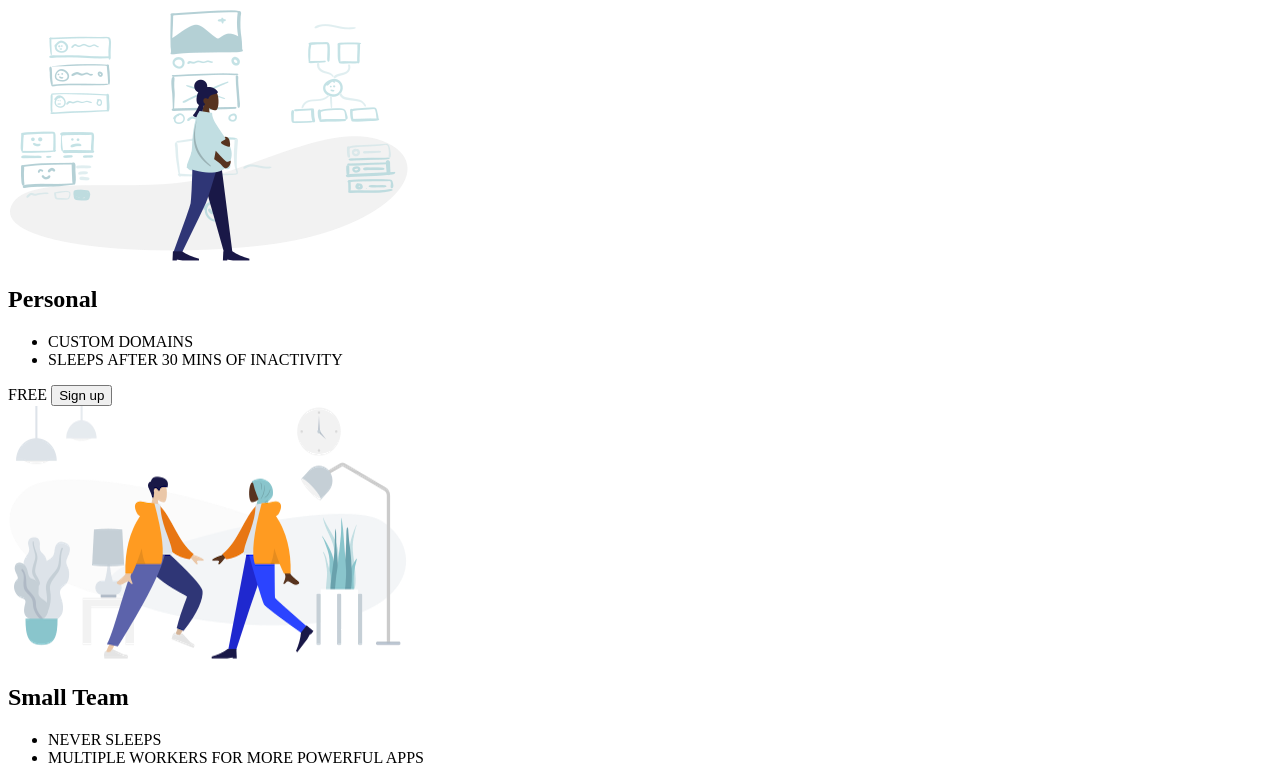
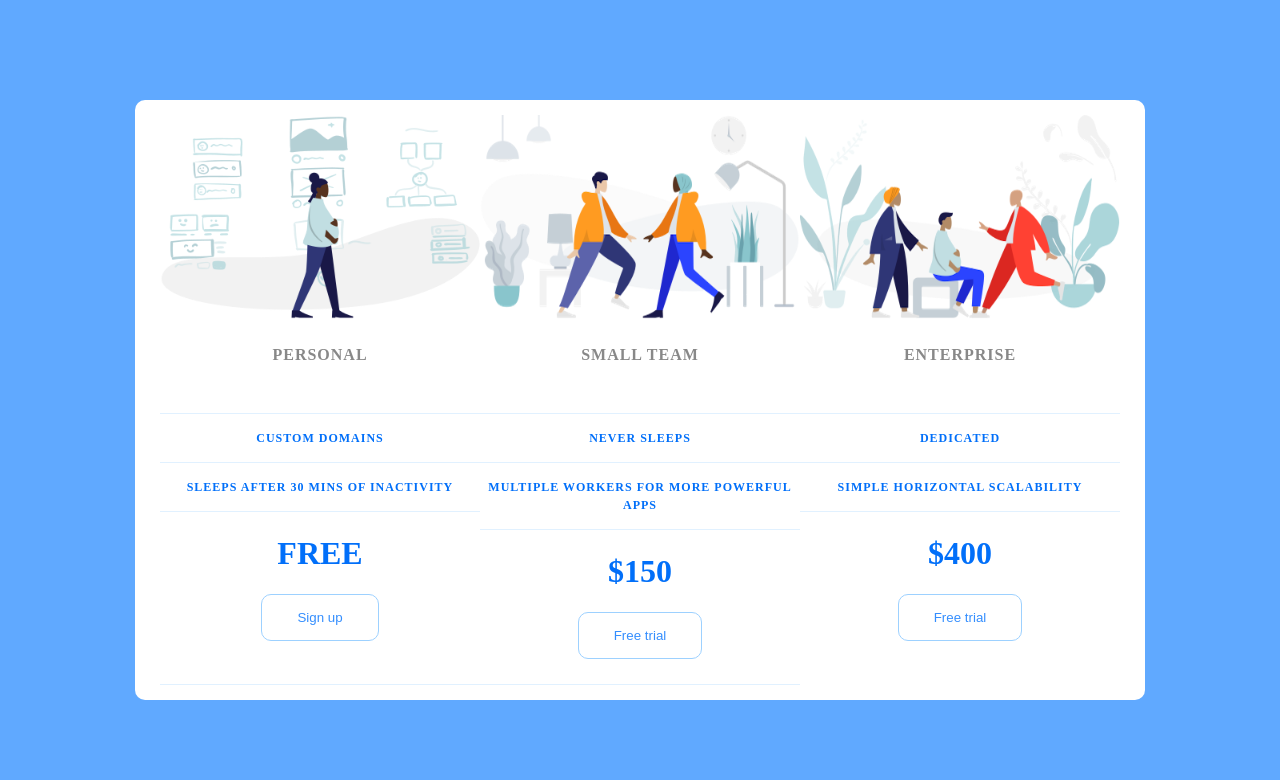
Before and after one commit to arnabjoy123/pricing_panel, a plain HTML site: page index.html in a window 1280 px wide. Shown: the top 780 px of the page. Drawn offline with Linux system fonts and the light colour scheme.

Commit message:
renamed pricingpanel css file as index

```diff
--- a/index.html
+++ b/index.html
@@ -4,7 +4,7 @@
 <head>
     <meta charset="UTF-8">
     <meta name="viewport" content="width=device-width, initial-scale=1.0">
-    <link rel="stylesheet" href="pricepanelapp.css">
+    <link rel="stylesheet" href="index.css">
     <title>Document</title>
 </head>
 
```
